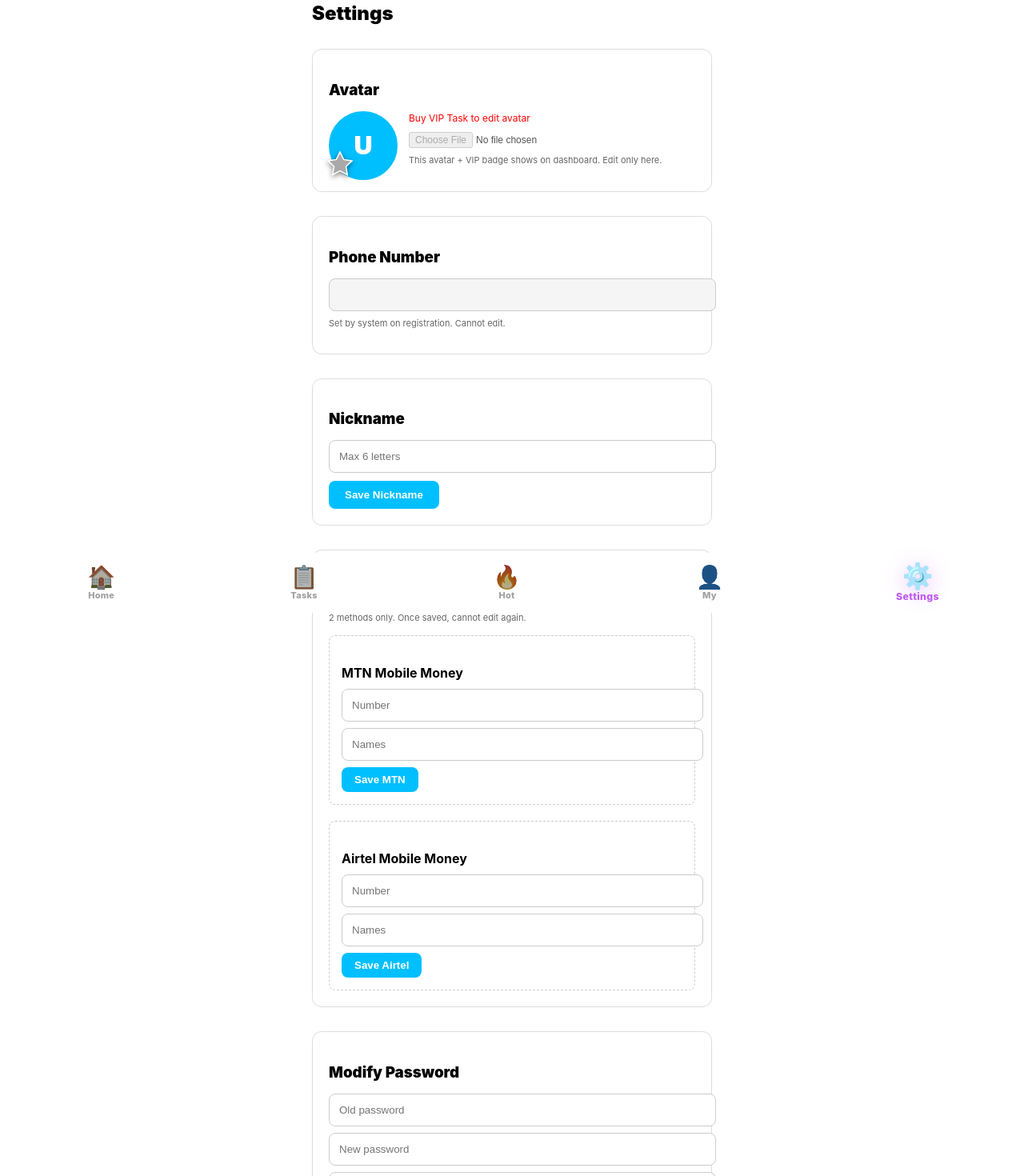
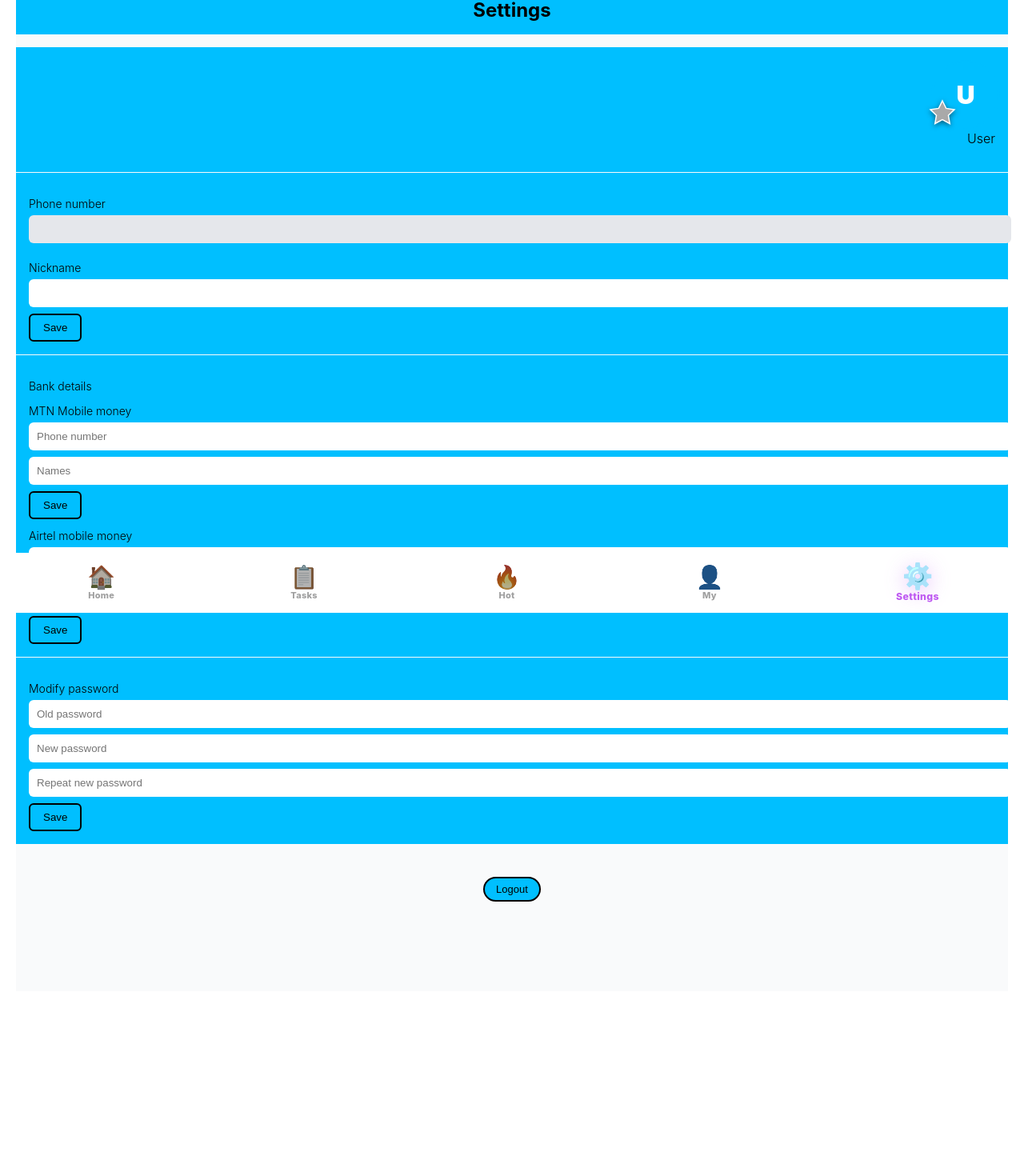
Before and after one commit to Molly256/palamedes-pr, a Next.js app: page /settings in a window 1280 px wide. Shown: the part 34-1504 px from the top of the page at 80% size. After the commit the page ends 1358 px from the top, so only its background shows below. Built offline with nearby package versions, Linux system fonts and the light colour scheme.

Commit message:
All buttons hot sky blue rich with black text

```diff
--- a/app/settings/page.js
+++ b/app/settings/page.js
@@ -1,41 +1,78 @@
 'use client'
-import { useState, useEffect } from 'react'
+import { useState, useEffect, useRef } from 'react'
 import { useRouter } from 'next/navigation'
-import AvatarWithBadge from '../../components/AvatarWithBadge' // ← added
+import AvatarWithBadge from '../../components/AvatarWithBadge'
+
+const sectionStyle = {
+  backgroundColor: '#00BFFF',
+  padding: '16px',
+  marginBottom: '1px'
+}
+const labelStyle = { fontSize: '14px', fontWeight: '300', color: 'black', marginBottom: '6px' }
+const inputStyle = {
+  width: '100%',
+  padding: '10px',
+  borderRadius: '6px',
+  border: 'none',
+  backgroundColor: 'white',
+  color: 'black',
+  fontWeight: '300',
+  marginBottom: '8px'
+}
+const btnStyle = {
+  backgroundColor: '#00BFFF',
+  color: 'black',
+  fontWeight: '300',
+  padding: '8px 16px',
+  borderRadius: '6px',
+  border: '2px solid black',
+  cursor: 'pointer'
+}
+const logoutBtn = {
+  backgroundColor: '#00BFFF',
+  color: 'black',
+  fontWeight: '300',
+  fontSize: '13px',
+  padding: '6px 14px',
+  borderRadius: '16px',
+  border: '2px solid black',
+  cursor: 'pointer',
+  marginTop: '24px'
+}
 
 export default function SettingsPage() {
   const router = useRouter()
+  const fileInputRef = useRef(null)
 
   const [user, setUser] = useState({
     avatar: '',
     phone: '',
     nickname: '',
     username: '',
-    vip: 0, // ← added vip field for badge color
-    hasVipTask: false,
+    vip: 0,
     bankMTN: null,
     bankAirtel: null,
-    password: '123456',
-    balance: 0
+    password: '123456'
   })
 
   const [nickname, setNickname] = useState('')
-  const [avatarPreview, setAvatarPreview] = useState('')
-
   const [mtnNumber, setMtnNumber] = useState('')
   const [mtnNames, setMtnNames] = useState('')
   const [airtelNumber, setAirtelNumber] = useState('')
   const [airtelNames, setAirtelNames] = useState('')
-
   const [oldPass, setOldPass] = useState('')
   const [newPass, setNewPass] = useState('')
   const [repeatPass, setRepeatPass] = useState('')
+  const [showVipPopup, setShowVipPopup] = useState(false)
 
   useEffect(() => {
     const saved = JSON.parse(localStorage.getItem('palamedes_user') || '{}')
     setUser(saved)
-    setNickname(saved.nickname || '')
-    setAvatarPreview(saved.avatar || '')
+    setNickname(saved.nickname || saved.username || '')
+    setMtnNumber(saved.bankMTN?.number || '')
+    setMtnNames(saved.bankMTN?.names || '')
+    setAirtelNumber(saved.bankAirtel?.number || '')
+    setAirtelNames(saved.bankAirtel?.names || '')
   }, [])
 
   const saveUser = (data) => {
@@ -43,30 +80,29 @@ export default function SettingsPage() {
     setUser(data)
   }
 
-  const handleAvatarChange = (e) => {
-    if (!user.hasVipTask) {
-      alert('Purchase VIP Task first to edit avatar')
+  const handleAvatarClick = () => {
+    if (!user.vip || user.vip < 1) {
+      setShowVipPopup(true)
       return
     }
+    fileInputRef.current?.click()
+  }
+
+  const handleAvatarChange = (e) => {
     const file = e.target.files[0]
     if (file) {
       const reader = new FileReader()
       reader.onload = () => {
         const base64 = reader.result
-        setAvatarPreview(base64)
         const updated = {...user, avatar: base64}
         saveUser(updated)
-        alert('Avatar updated. Same pic + VIP badge will show on Dashboard.')
       }
       reader.readAsDataURL(file)
     }
   }
 
   const saveNickname = () => {
-    if (nickname.length > 6) {
-      alert('Nickname max 6 letters only')
-      return
-    }
+    if (nickname.length > 6) return alert('Nickname max 6 letters only')
     const updated = {...user, nickname}
     saveUser(updated)
     alert('Nickname saved')
@@ -77,13 +113,11 @@ export default function SettingsPage() {
       if (!mtnNumber ||!mtnNames) return alert('Fill all MTN fields')
       const updated = {...user, bankMTN: {number: mtnNumber, names: mtnNames}}
       saveUser(updated)
-      alert('MTN Mobile Money saved. Locked forever.')
     }
     if (method === 'airtel' &&!user.bankAirtel) {
       if (!airtelNumber ||!airtelNames) return alert('Fill all Airtel fields')
       const updated = {...user, bankAirtel: {number: airtelNumber, names: airtelNames}}
       saveUser(updated)
-      alert('Airtel Mobile Money saved. Locked forever.')
     }
   }
 
@@ -103,123 +137,91 @@ export default function SettingsPage() {
   }
 
   return (
-    <div style={{padding: '20px 20px 100px 20px', maxWidth: '500px', margin: '0 auto'}}>
-      <h1 style={{fontSize: '24px', fontWeight: '900', marginBottom: '30px'}}>Settings</h1>
+    <div style={{minHeight: '100vh', backgroundColor: '#f9fafb', paddingBottom: '96px'}}>
+      <h1 style={{fontSize: '24px', fontWeight: 'bold', textAlign: 'center', padding: '16px', backgroundColor: '#00BFFF', color: 'black'}}>Settings</h1>
 
-      {/* Avatar Section - NOW WITH VIP BADGE */}
-      <div style={{marginBottom: '30px', padding: '20px', border: '1px solid #ddd', borderRadius: '12px'}}>
-        <h3 style={{fontWeight: '900', marginBottom: '15px'}}>Avatar</h3>
-        <div style={{display: 'flex', alignItems: 'center', gap: '20px'}}>
+      {/* Top Right: Avatar + Username */}
+      <div style={{...sectionStyle, display: 'flex', flexDirection: 'column', alignItems: 'flex-end'}}>
+        <div onClick={handleAvatarClick} style={{cursor: user.vip >= 1? 'pointer' : 'default'}}>
+          <AvatarWithBadge
+            username={user.username}
+            vipLevel={user.vip || 0}
+            size={80}
+            avatar={user.avatar}
+          />
+        </div>
+        <p style={{fontSize: '16px', fontWeight: '300', color: 'black', marginTop: '8px'}}>
+          {user.nickname || user.username || 'User'}
+        </p>
+      </div>
+      <input type="file" ref={fileInputRef} accept="image/*" onChange={handleAvatarChange} style={{display: 'none'}} />
 
-          {/* FIX: Use AvatarWithBadge so VIP color shows here too */}
-          <AvatarWithBadge
-            username={user?.username}
-            vipLevel={user?.vip || 0}
-            size={80}
-            avatar={avatarPreview}
-          />
+      {/* Phone + Nickname */}
+      <div style={sectionStyle}>
+        <p style={labelStyle}>Phone number</p>
+        <input style={{...inputStyle, backgroundColor: '#e5e7eb'}} value={user.phone} readOnly />
 
-          <div style={{flex: 1}}>
-            {!user.hasVipTask && <p style={{fontSize: '12px', color: 'red', margin: '0 0 8px 0'}}>Buy VIP Task to edit avatar</p>}
-            <input
-              type="file"
-              accept="image/*"
-              onChange={handleAvatarChange}
-              disabled={!user.hasVipTask}
-              style={{fontSize: '12px', width: '100%'}}
-            />
-            <p style={{fontSize: '11px', color: '#666', marginTop: '8px'}}>
-              This avatar + VIP badge shows on dashboard. Edit only here.
+        <p style={labelStyle}>Nickname</p>
+        <input style={inputStyle} value={nickname} onChange={(e) => setNickname(e.target.value.slice(0, 6))} maxLength={6} />
+        <button style={btnStyle} onClick={saveNickname}>Save</button>
+      </div>
+
+      {/* Bank Details */}
+      <div style={sectionStyle}>
+        <p style={labelStyle}>Bank details</p>
+
+        <p style={labelStyle}>MTN Mobile money</p>
+        <input style={{...inputStyle, backgroundColor: user.bankMTN? '#e5e7eb' : 'white'}}
+          placeholder="Phone number" value={mtnNumber}
+          onChange={(e) =>!user.bankMTN && setMtnNumber(e.target.value)}
+          readOnly={!!user.bankMTN} />
+        <input style={{...inputStyle, backgroundColor: user.bankMTN? '#e5e7eb' : 'white'}}
+          placeholder="Names" value={mtnNames}
+          onChange={(e) =>!user.bankMTN && setMtnNames(e.target.value)}
+          readOnly={!!user.bankMTN} />
+        {!user.bankMTN && <button style={btnStyle} onClick={() => saveBank('mtn')}>Save</button>}
+
+        <p style={{...labelStyle, marginTop: '12px'}}>Airtel mobile money</p>
+        <input style={{...inputStyle, backgroundColor: user.bankAirtel? '#e5e7eb' : 'white'}}
+          placeholder="Phone number" value={airtelNumber}
+          onChange={(e) =>!user.bankAirtel && setAirtelNumber(e.target.value)}
+          readOnly={!!user.bankAirtel} />
+        <input style={{...inputStyle, backgroundColor: user.bankAirtel? '#e5e7eb' : 'white'}}
+          placeholder="Names" value={airtelNames}
+          onChange={(e) =>!user.bankAirtel && setAirtelNames(e.target.value)}
+          readOnly={!!user.bankAirtel} />
+        {!user.bankAirtel && <button style={btnStyle} onClick={() => saveBank('airtel')}>Save</button>}
+      </div>
+
+      {/* Modify Password */}
+      <div style={sectionStyle}>
+        <p style={labelStyle}>Modify password</p>
+        <input style={inputStyle} type="password" placeholder="Old password" value={oldPass} onChange={(e) => setOldPass(e.target.value)} />
+        <input style={inputStyle} type="password" placeholder="New password" value={newPass} onChange={(e) => setNewPass(e.target.value)} />
+        <input style={inputStyle} type="password" placeholder="Repeat new password" value={repeatPass} onChange={(e) => setRepeatPass(e.target.value)} />
+        <button style={btnStyle} onClick={changePassword}>Save</button>
+      </div>
+
+      {/* VIP Popup */}
+      {showVipPopup && (
+        <div style={{
+          position: 'fixed', top: 0, left: 0, right: 0, bottom: 0,
+          backgroundColor: 'rgba(0,0,0,0.5)', display: 'flex',
+          alignItems: 'center', justifyContent: 'center', zIndex: 50
+        }}>
+          <div style={{backgroundColor: 'white', padding: '24px', borderRadius: '8px', textAlign: 'center'}}>
+            <p style={{fontSize: '16px', fontWeight: '300', color: 'black', marginBottom: '16px'}}>
+              Buy VIP Task to edit avatar
             </p>
+            <button style={btnStyle} onClick={() => setShowVipPopup(false)}>OK</button>
           </div>
         </div>
+      )}
+
+      {/* Logout */}
+      <div style={{textAlign: 'center', padding: '16px'}}>
+        <button style={logoutBtn} onClick={logout}>Logout</button>
       </div>
-
-      {/* Phone - Locked */}
-      <div style={{marginBottom: '30px', padding: '20px', border: '1px solid #ddd', borderRadius: '12px'}}>
-        <h3 style={{fontWeight: '900', marginBottom: '15px'}}>Phone Number</h3>
-        <input
-          type="text"
-          value={user.phone}
-          disabled
-          style={{width: '100%', padding: '12px', background: '#f5f5f5', border: '1px solid #ccc', borderRadius: '8px', color: '#000'}}
-        />
-        <p style={{fontSize: '11px', color: '#666', marginTop: '8px'}}>Set by system on registration. Cannot edit.</p>
-      </div>
-
-      {/* Nickname */}
-      <div style={{marginBottom: '30px', padding: '20px', border: '1px solid #ddd', borderRadius: '12px'}}>
-        <h3 style={{fontWeight: '900', marginBottom: '15px'}}>Nickname</h3>
-        <input
-          type="text"
-          value={nickname}
-          onChange={(e) => setNickname(e.target.value.slice(0, 6))}
-          maxLength={6}
-          placeholder="Max 6 letters"
-          style={{width: '100%', padding: '12px', border: '1px solid #ccc', borderRadius: '8px', marginBottom: '10px'}}
-        />
-        <button
-          onClick={saveNickname}
-          style={{padding: '10px 20px', background: '#00BFFF', color: 'white', border: 'none', borderRadius: '8px', fontWeight: '700'}}
-        >
-          Save Nickname
-        </button>
-      </div>
-
-      {/* Bank Information */}
-      <div style={{marginBottom: '30px', padding: '20px', border: '1px solid #ddd', borderRadius: '12px'}}>
-        <h3 style={{fontWeight: '900', marginBottom: '15px'}}>Bank Information</h3>
-        <p style={{fontSize: '11px', color: '#666', marginBottom: '15px'}}>2 methods only. Once saved, cannot edit again.</p>
-
-        <div style={{marginBottom: '20px', padding: '15px', border: '1px dashed #ccc', borderRadius: '8px'}}>
-          <h4 style={{fontWeight: '700', marginBottom: '10px'}}>MTN Mobile Money</h4>
-          <input type="text" placeholder="Number" value={user.bankMTN?.number || mtnNumber} onChange={(e) => setMtnNumber(e.target.value)} disabled={!!user.bankMTN} style={{width: '100%', padding: '12px', border: '1px solid #ccc', borderRadius: '8px', marginBottom: '8px', background: user.bankMTN? '#f5f5f5' : 'white'}}/>
-          <input type="text" placeholder="Names" value={user.bankMTN?.names || mtnNames} onChange={(e) => setMtnNames(e.target.value)} disabled={!!user.bankMTN} style={{width: '100%', padding: '12px', border: '1px solid #ccc', borderRadius: '8px', marginBottom: '8px', background: user.bankMTN? '#f5f5f5' : 'white'}}/>
-          {!user.bankMTN? (
-            <button onClick={() => saveBank('mtn')} style={{padding: '8px 16px', background: '#00BFFF', color: 'white', border: 'none', borderRadius: '8px', fontWeight: '700'}}>Save MTN</button>
-          ) : (
-            <p style={{fontSize: '12px', color: 'green', fontWeight: '700'}}>✓ Locked - Cannot edit</p>
-          )}
-        </div>
-
-        <div style={{padding: '15px', border: '1px dashed #ccc', borderRadius: '8px'}}>
-          <h4 style={{fontWeight: '700', marginBottom: '10px'}}>Airtel Mobile Money</h4>
-          <input type="text" placeholder="Number" value={user.bankAirtel?.number || airtelNumber} onChange={(e) => setAirtelNumber(e.target.value)} disabled={!!user.bankAirtel} style={{width: '100%', padding: '12px', border: '1px solid #ccc', borderRadius: '8px', marginBottom: '8px', background: user.bankAirtel? '#f5f5f5' : 'white'}}/>
-          <input type="text" placeholder="Names" value={user.bankAirtel?.names || airtelNames} onChange={(e) => setAirtelNames(e.target.value)} disabled={!!user.bankAirtel} style={{width: '100%', padding: '12px', border: '1px solid #ccc', borderRadius: '8px', marginBottom: '8px', background: user.bankAirtel? '#f5f5f5' : 'white'}}/>
-          {!user.bankAirtel? (
-            <button onClick={() => saveBank('airtel')} style={{padding: '8px 16px', background: '#00BFFF', color: 'white', border: 'none', borderRadius: '8px', fontWeight: '700'}}>Save Airtel</button>
-          ) : (
-            <p style={{fontSize: '12px', color: 'green', fontWeight: '700'}}>✓ Locked - Cannot edit</p>
-          )}
-        </div>
-      </div>
-
-      {/* Change Password */}
-      <div style={{marginBottom: '30px', padding: '20px', border: '1px solid #ddd', borderRadius: '12px'}}>
-        <h3 style={{fontWeight: '900', marginBottom: '15px'}}>Modify Password</h3>
-        <input type="password" placeholder="Old password" value={oldPass} onChange={(e) => setOldPass(e.target.value)} style={{width: '100%', padding: '12px', border: '1px solid #ccc', borderRadius: '8px', marginBottom: '8px'}}/>
-        <input type="password" placeholder="New password" value={newPass} onChange={(e) => setNewPass(e.target.value)} style={{width: '100%', padding: '12px', border: '1px solid #ccc', borderRadius: '8px', marginBottom: '8px'}}/>
-        <input type="password" placeholder="Repeat new password" value={repeatPass} onChange={(e) => setRepeatPass(e.target.value)} style={{width: '100%', padding: '12px', border: '1px solid #ccc', borderRadius: '8px', marginBottom: '10px'}}/>
-        <button onClick={changePassword} style={{padding: '10px 20px', background: '#00BFFF', color: 'white', border: 'none', borderRadius: '8px', fontWeight: '700'}}>Save Password</button>
-      </div>
-
-      {/* Logout - bold light blue border */}
-      <button
-        onClick={logout}
-        style={{
-          width: '100%',
-          padding: '14px',
-          background: 'white',
-          color: 'black',
-          border: '4px solid #00BFFF', // ← thicker = bold
-          borderRadius: '12px',
-          fontWeight: '900',
-          fontSize: '16px',
-          cursor: 'pointer'
-        }}
-      >
-        Logout
-      </button>
     </div>
   )
 }
```
